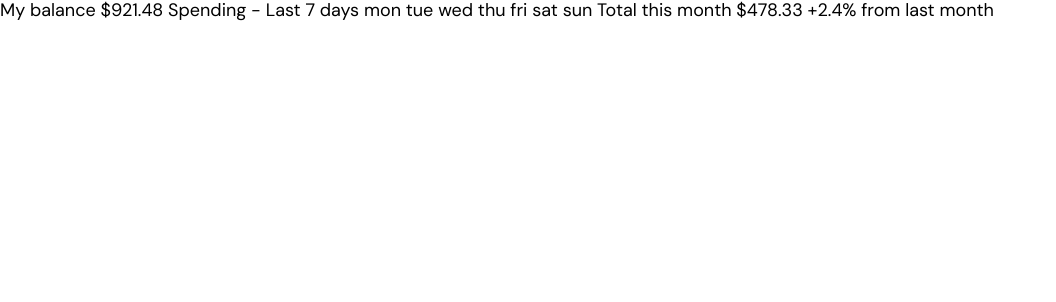
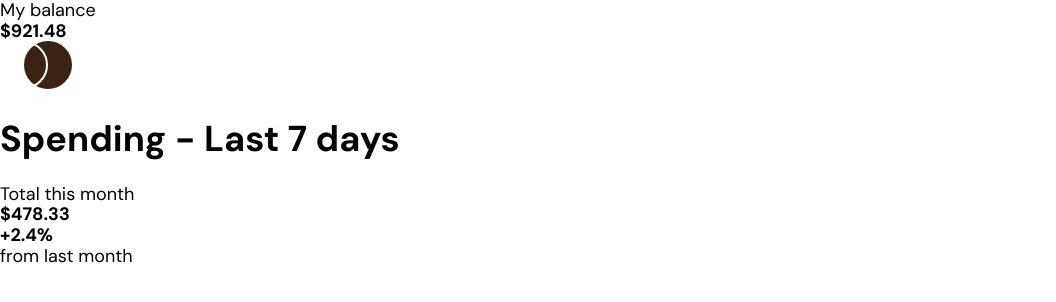
Before and after one commit to shakthi2003gh/expenses-chart-component-main, a plain HTML site: page index.html in a window 1280 px wide. Shown: the whole page, without its empty margins (0-1056 px from the left). Drawn offline with Linux system fonts and the light colour scheme.

Commit message:
Created HTML layout.

```diff
--- a/index.html
+++ b/index.html
@@ -14,7 +14,28 @@
     <script src="/index.js"></script>
   </head>
   <body>
-    My balance $921.48 Spending - Last 7 days mon tue wed thu fri sat sun Total
-    this month $478.33 +2.4% from last month
+    <main>
+      <div class="balance">
+        <div>My balance <br /><b>$921.48</b></div>
+
+        <img src="/images/logo.svg" alt="" />
+      </div>
+
+      <div class="spending">
+        <h1>Spending - Last 7 days</h1>
+
+        <div class="graph"></div>
+
+        <div class="expenditure">
+          <div>Total this month <br /><b>$478.33</b></div>
+
+          <div>
+            <b>+2.4%</b><br />
+            from last month
+          </div>
+        </div>
+      </div>
+    </main>
+    <!-- mon tue wed thu fri sat sun -->
   </body>
 </html>
```
